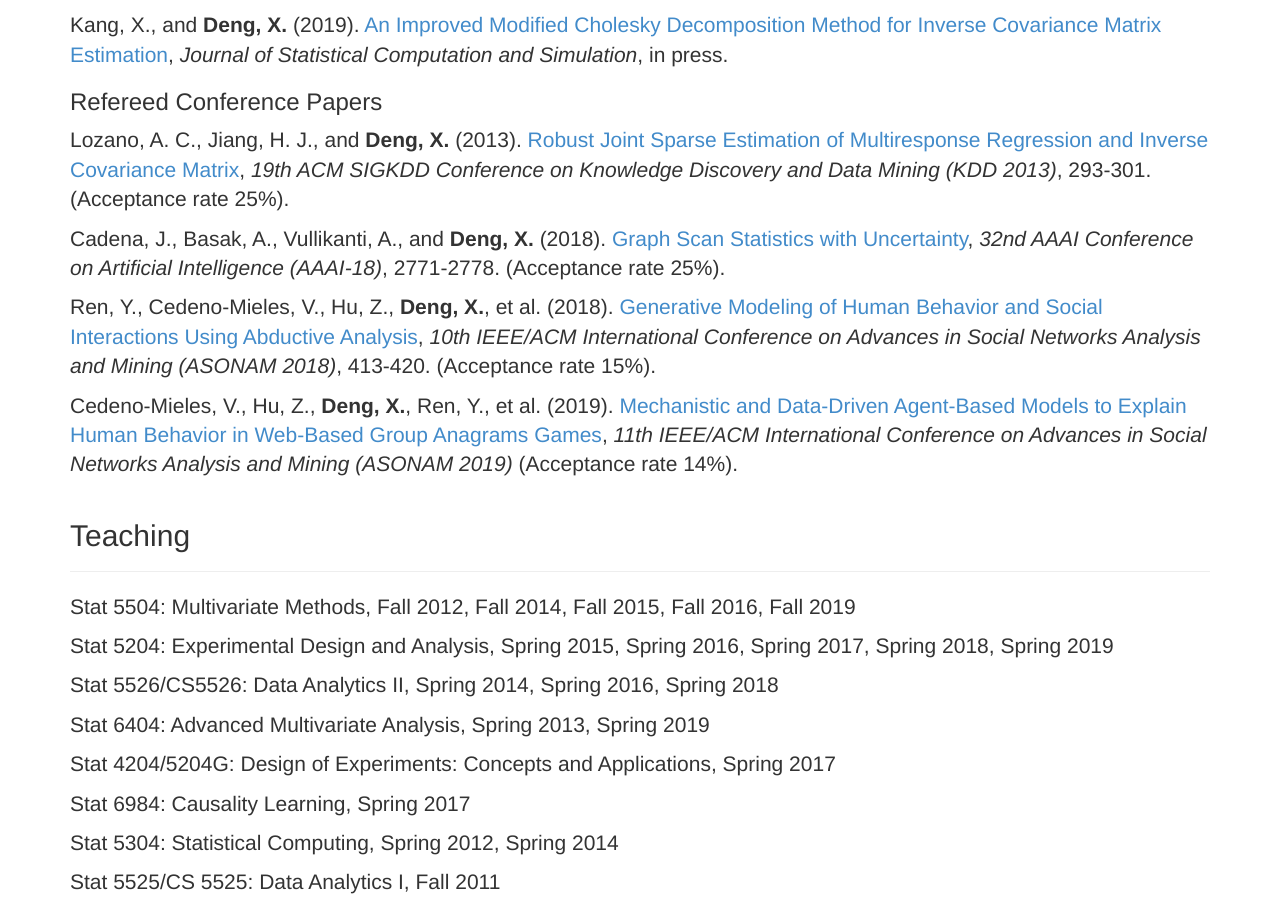
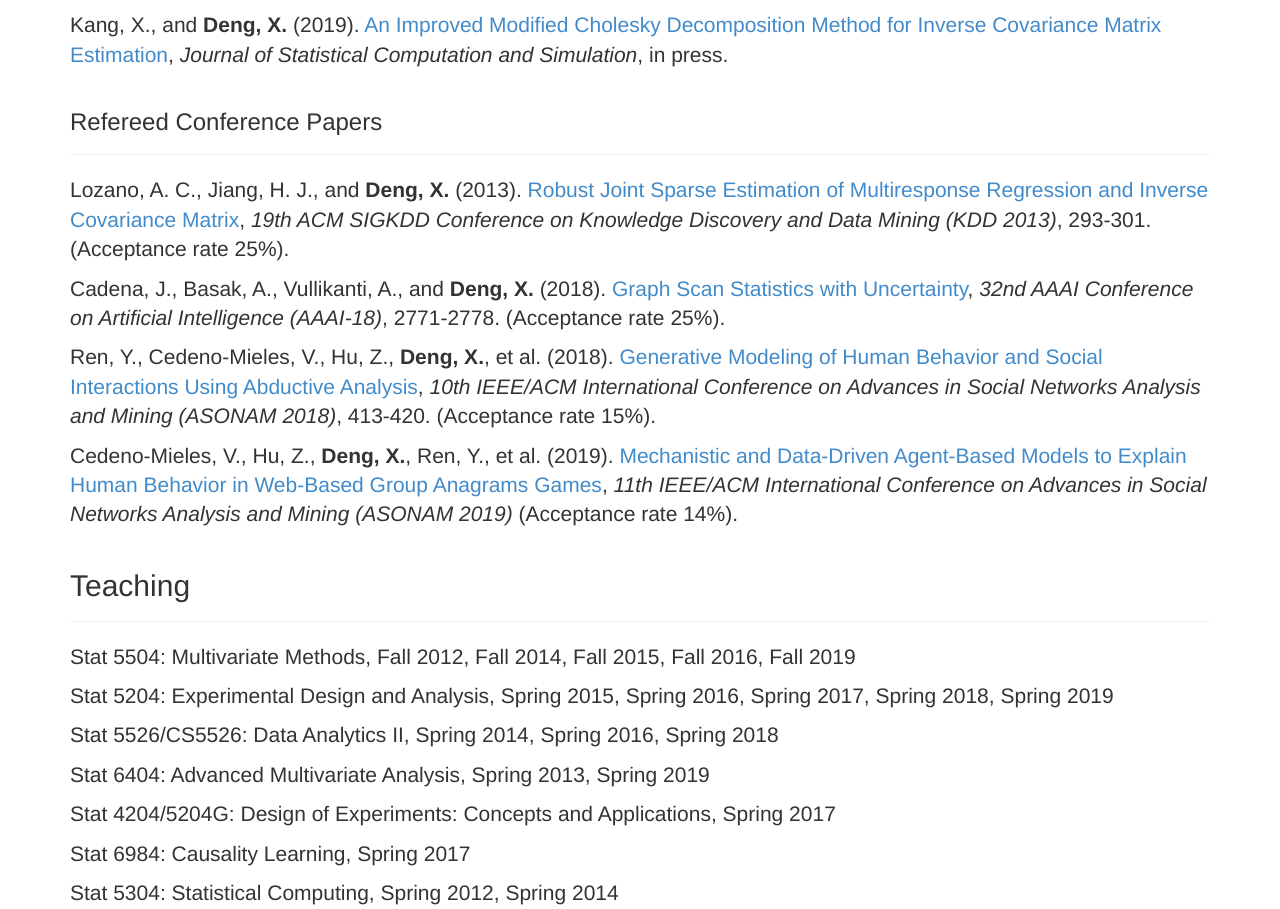
Before and after one commit to xwdeng80/xwdeng80.github.io, a plain HTML site: page index.html in a window 1280 px wide. Shown: the part 3691-4600 px from the top of the page. Drawn offline with Linux system fonts and the light colour scheme.

Commit message:
Update index.html

```diff
--- a/index.html
+++ b/index.html
@@ -391,7 +391,9 @@ Xie, Y., Xu L., Li, J., <b>Deng, X.</b>, Hong, Y., and Kolivras, K. N. (2019).</
 in press.
 <p></p>
 
+<div id="journal" class="page-header">
 <h3> Refereed Conference Papers</h3>
+</div>
 
 <!-- CP-1 -->
 <span class="author">Lozano, A. C., Jiang, H. J., and <b>Deng, X.</b> (2013).</span>
```
